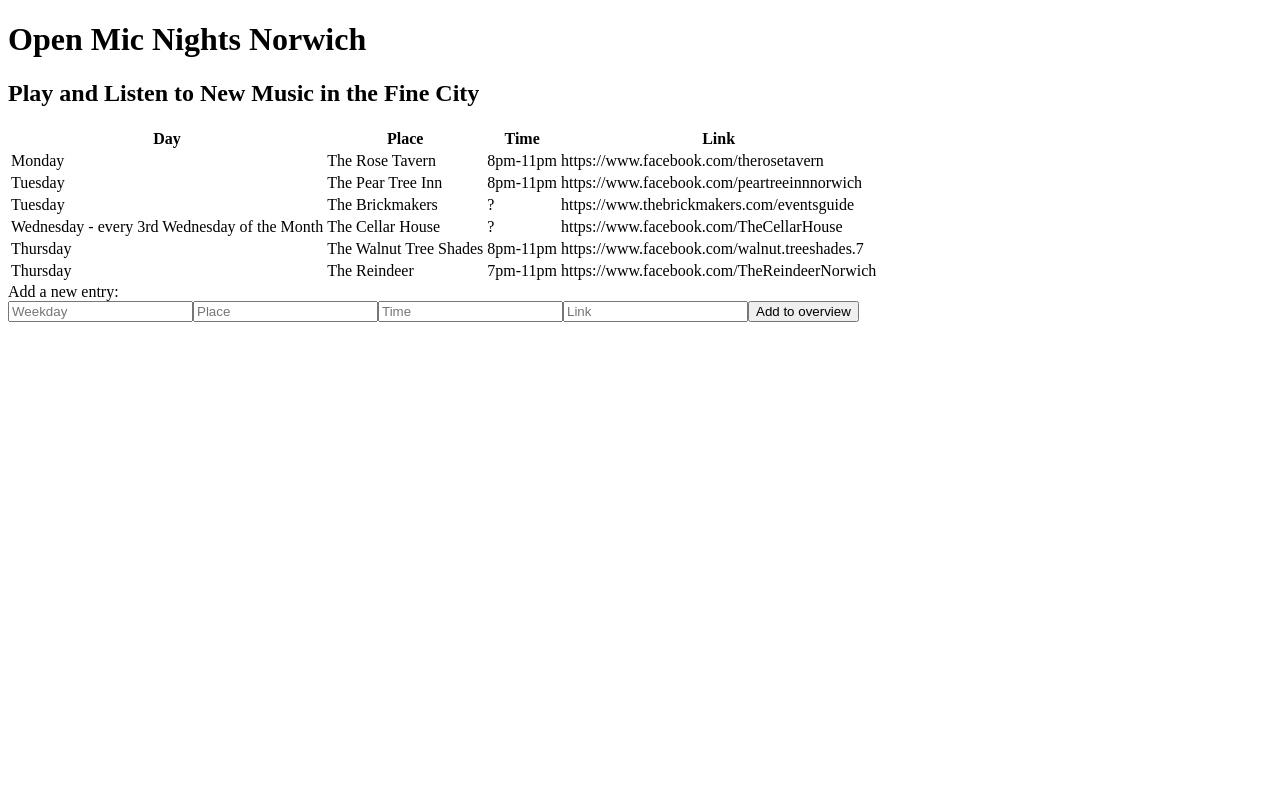
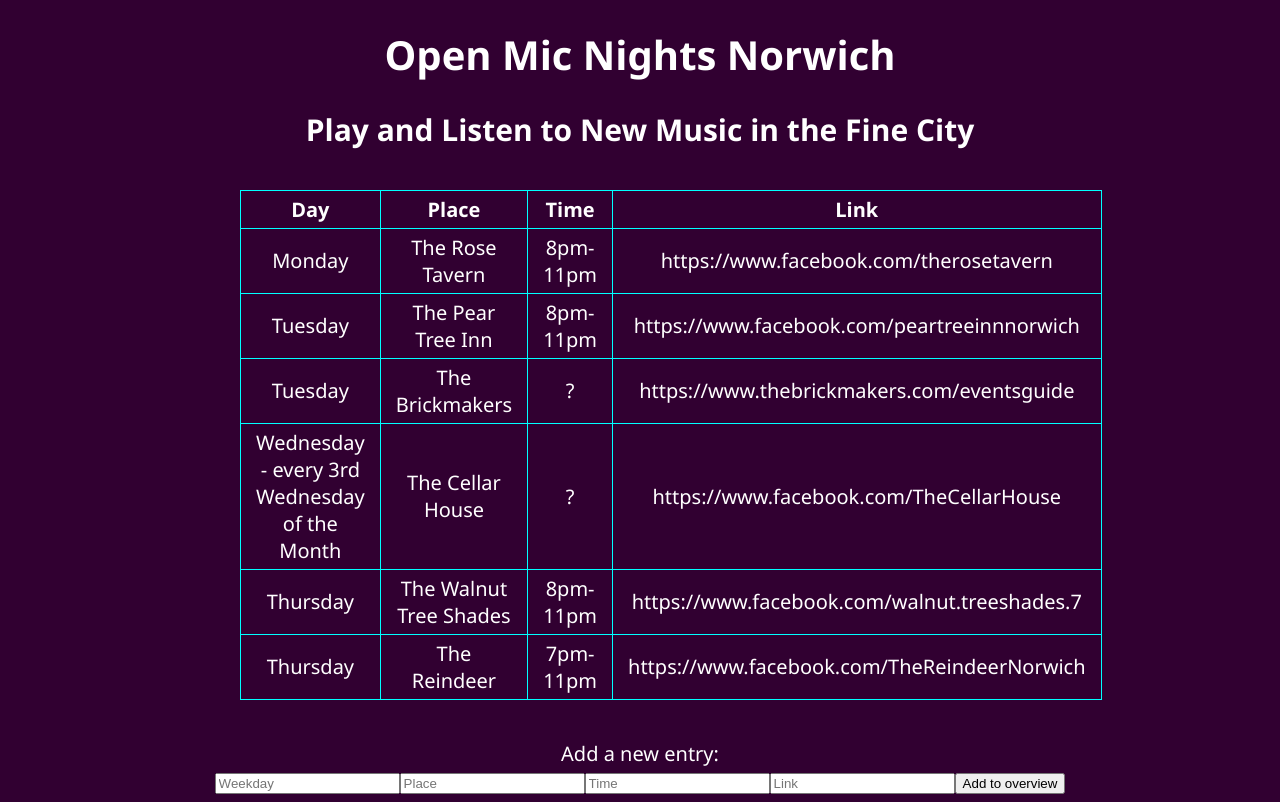
Before and after one commit to jonas-diete/norwich-open-mics, a React (Create React App) app: page / in a window 1280 px wide. Built offline with nearby package versions, Linux system fonts and the light colour scheme.

Commit message:
added basic stylesheets

```diff
--- /dev/null
+++ b/src/App.css
@@ -0,0 +1,19 @@
+body {
+  background-color: rgb(49, 0, 49);
+  color: white;
+  font-family:'Segoe UI', Tahoma, Geneva, Verdana, sans-serif;
+  text-align: center;
+  font-size: 20px;
+}
+
+table {
+  width: 800px;
+  display: block;
+  margin: 40px auto;
+  border-collapse: collapse;
+}
+
+td, th {
+  border: 1px solid cyan;
+  padding: 5px 15px;
+}
--- a/src/App.js
+++ b/src/App.js
@@ -2,6 +2,7 @@
 import Overview from './Overview';
 import Header from './Header';
 import AddEntry from './AddEntry';
+import './App.css';
 
 const App = () => {
   return (
```
